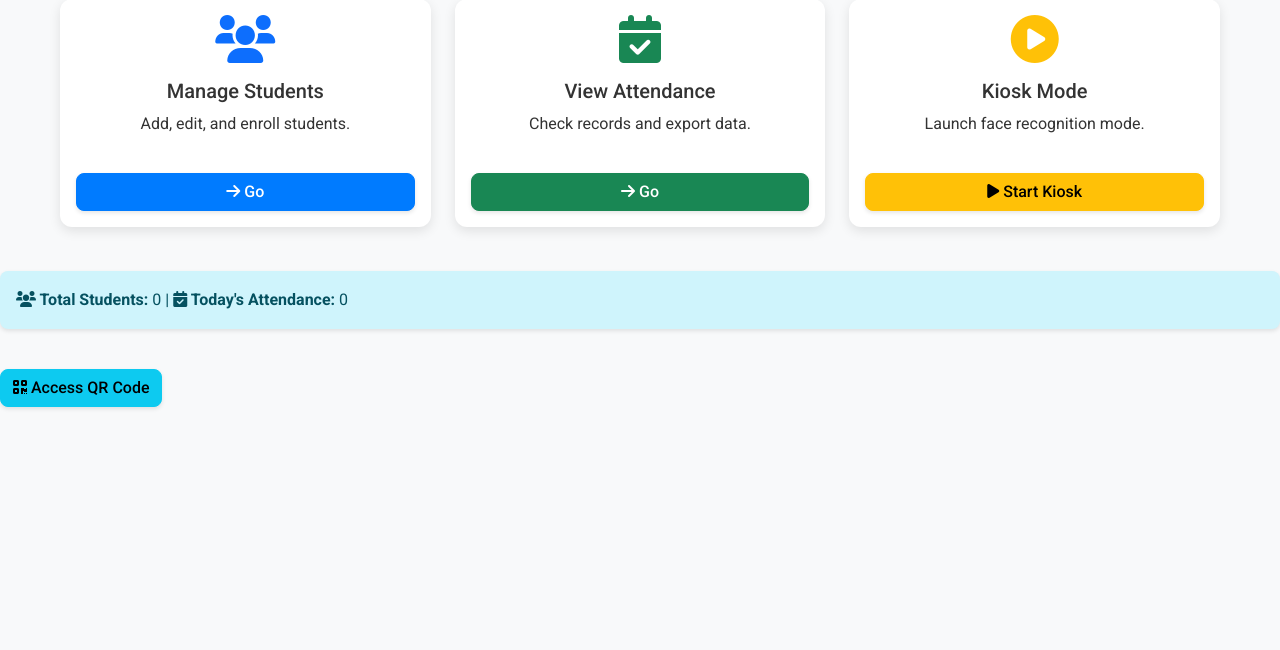
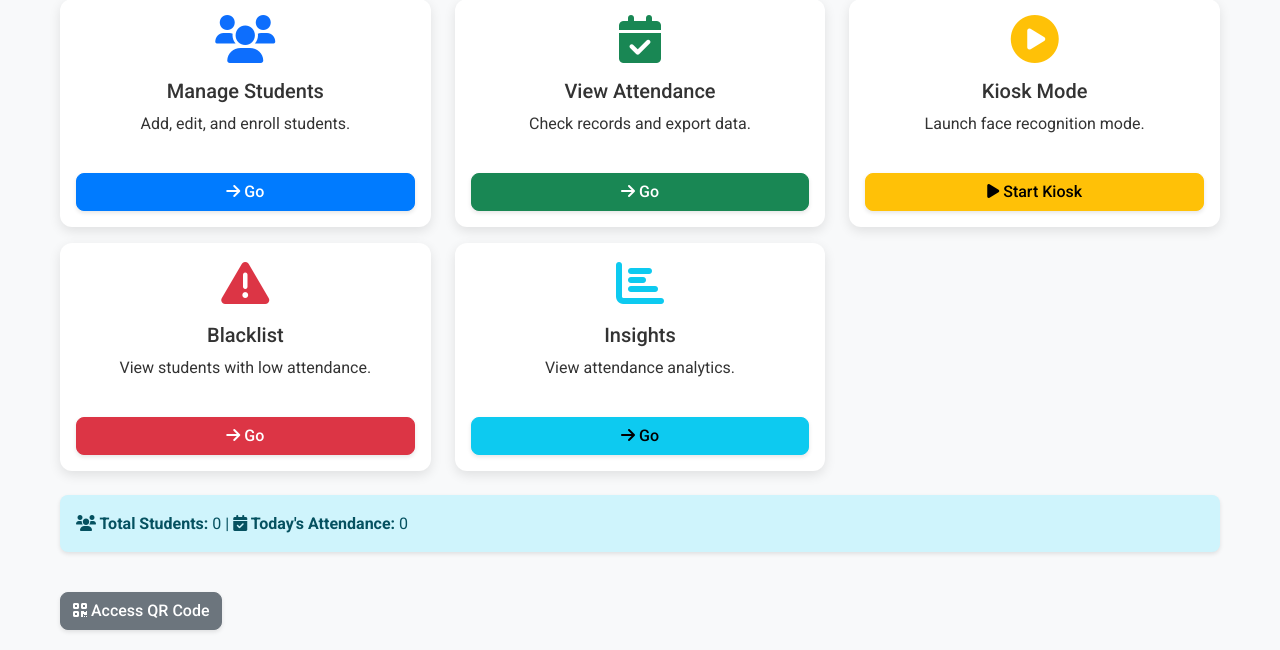
Before and after one commit to Shreyarg-77/face_attendance, a Flask app: page /dashboard in a window 1280 px wide. Shown: the part 181-831 px from the top of the page. Before the commit the page ends 590 px from the top, so only its background shows below. Run offline with Flask 3, Linux system fonts and the light colour scheme; the visitor is signed in with stand-in values (Sample User, id 1); data comes from the database, SQL or seed files in the repository; data that the repository does not hold is empty.

Commit message:
blacklist code

```diff
--- a/app.py
+++ b/app.py
@@ -452,13 +452,29 @@ def blacklist():
 
     students_list = Student.query.filter_by(class_name=current_user.class_name).all()
     blacklisted_students = []
+
     for student in students_list:
-        attendance_count = Attendance.query.filter(Attendance.student_id == student.id, Attendance.date.between(week_start_str, week_end_str)).count()
+        attendance_count = Attendance.query.filter(
+            Attendance.student_id == student.id,
+            Attendance.date.between(week_start_str, week_end_str)
+        ).count()
+
         percentage = (attendance_count / 5) * 100 if 5 > 0 else 0
+
         if percentage < 50:
-            blacklisted_students.append((student.id, student.name, attendance_count, round(percentage, 1)))
+            blacklisted_students.append({
+                'id': student.id,
+                'name': student.name,
+                'days': attendance_count,
+                'percentage': round(percentage, 1)
+            })
 
-    return render_template('blacklist.html', blacklisted_students=blacklisted_students, week_start=week_start_str, week_end=week_end_str)
+    return render_template(
+        'blacklist.html',
+        blacklisted_students=blacklisted_students,
+        week_start=week_start_str,
+        week_end=week_end_str
+    )
 
 @app.route('/kiosk_status', methods=['GET', 'POST', 'DELETE'])
 @login_required
--- a/templates/dashboard.html
+++ b/templates/dashboard.html
@@ -1,7 +1,10 @@
 {% extends 'base.html' %}
+
 {% block title %}Dashboard - Attendance System{% endblock %}
+
 {% block content %}
 <h2 class="text-center mb-4"><i class="fas fa-tachometer-alt"></i> Dashboard</h2>
+
 <div class="row mobile-stack">
     <div class="col-12 col-md-4">
         <div class="card text-center h-100">
@@ -13,6 +16,7 @@
             </div>
         </div>
     </div>
+
     <div class="col-12 col-md-4">
         <div class="card text-center h-100">
             <div class="card-body d-flex flex-column">
@@ -23,6 +27,7 @@
             </div>
         </div>
     </div>
+
     <div class="col-12 col-md-4">
         <div class="card text-center h-100">
             <div class="card-body d-flex flex-column">
@@ -39,8 +44,31 @@
         </div>
     </div>
 </div>
+
+<div class="row mobile-stack mt-3">
+    <div class="col-12 col-md-4">
+        <div class="card text-center h-100">
+            <div class="card-body d-flex flex-column">
+                <i class="fas fa-exclamation-triangle fa-3x text-danger mb-3"></i>
+                <h5 class="card-title">Blacklist</h5>
+                <p class="card-text flex-grow-1">View students with low attendance.</p>
+                <a href="/blacklist" class="btn btn-danger mt-auto"><i class="fas fa-arrow-right"></i> Go</a>
             </div>
         </div>
+    </div>
+
+    <div class="col-12 col-md-4">
+        <div class="card text-center h-100">
+            <div class="card-body d-flex flex-column">
+                <i class="fas fa-chart-bar fa-3x text-info mb-3"></i>
+                <h5 class="card-title">Insights</h5>
+                <p class="card-text flex-grow-1">View attendance analytics.</p>
+                <a href="/insights" class="btn btn-info mt-auto"><i class="fas fa-arrow-right"></i> Go</a>
+            </div>
+        </div>
+    </div>
+</div>
+
 <div class="row mt-4">
     <div class="col-12">
         <div class="alert alert-info mobile-center">
@@ -49,9 +77,10 @@
         </div>
     </div>
 </div>
+
 <div class="row mt-4">
     <div class="col-12">
-        <button class="btn btn-info mobile-full" type="button" data-bs-toggle="collapse" data-bs-target="#qrSection">
+        <button class="btn btn-secondary mobile-full" type="button" data-bs-toggle="collapse" data-bs-target="#qrSection">
             <i class="fas fa-qrcode"></i> Access QR Code
         </button>
         <div class="collapse mt-3" id="qrSection">
@@ -65,6 +94,7 @@
         </div>
     </div>
 </div>
+
 <script>
     function openKioskDisplay() {
         fetch('/kiosk_status', {
@@ -76,7 +106,7 @@
             if (data.status === 'already_active') {
                 alert(data.message);
             } else if (data.status === 'active') {
-                alert('Kiosk started! The kiosk device will automatically activate.');
+                alert('Kiosk started!');
                 location.reload();
             } else {
                 alert('Error starting kiosk.');
```
Also changed, not shown: templates/blacklist.html (+22 -8 lines). Lines whose indentation alone changed are shown as unchanged.
